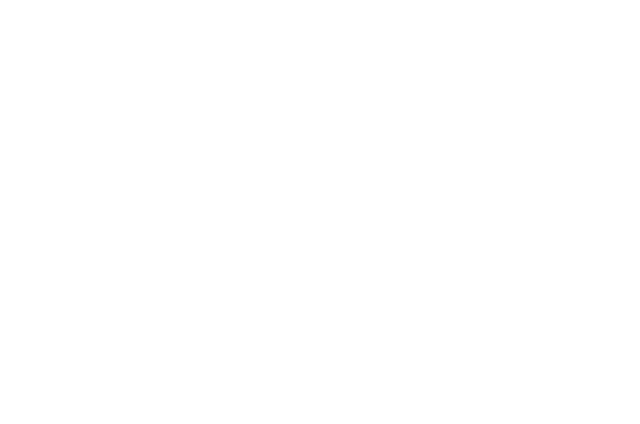
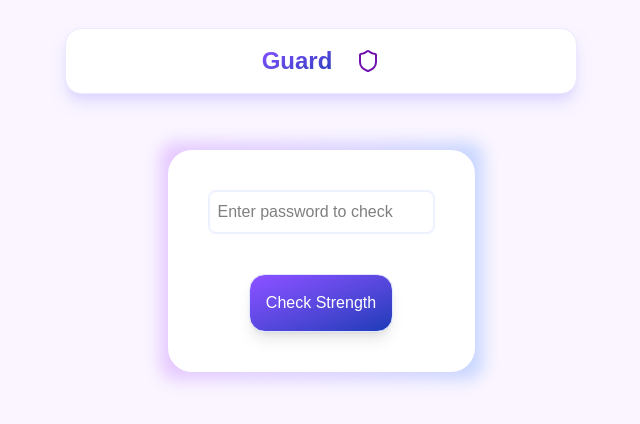
Before and after one commit to SwarthakDas/guard, a React (Vite) app in the folder client/: page /checker in a window 1280 px wide. Before the commit this address had no page. Shown: the top 424 px of the page, without its empty margins (319-959 px from the left). Built offline with nearby package versions, Linux system fonts and the light colour scheme; a web font is replaced by a local one.

Commit message:
strength checker added

```diff
--- a/client/src/App.jsx
+++ b/client/src/App.jsx
@@ -7,6 +7,7 @@
 import FavouritesPage from "./pages/FavouritesPage"
 import SavePasswordPage from "./pages/SavePasswordPage"
 import ProfilePage from "./pages/ProfilePage"
+import CheckerPage from "./pages/CheckerPage"
 
 const App = () => {
   const isAuth=Boolean(useSelector((state)=>state.auth))
@@ -22,6 +23,7 @@
           <Route path="/favourite-passwords" element={isAuth?<FavouritesPage/>:<Navigate to="/login"/>} />
           <Route path="/save" element={isAuth?<SavePasswordPage/>:<Navigate to="/login"/>} />
           <Route path="/profile" element={isAuth?<ProfilePage/>:<Navigate to="/login"/>} />
+          <Route path="/checker" element={<CheckerPage/>} />
         </Routes>
       </BrowserRouter>
     </div>
--- /dev/null
+++ b/client/src/pages/CheckerPage/index.jsx
@@ -0,0 +1,151 @@
+import { useState } from 'react';
+import { Shield } from 'lucide-react';
+import { useNavigate } from 'react-router-dom';
+
+const CheckerPage = () => {
+  const navigate = useNavigate();
+  const [passwordResult, setPasswordResult] = useState(null);
+
+  function analyzePasswordStrength(password) {
+    const hasUpperCase = /[A-Z]/.test(password);
+    const hasLowerCase = /[a-z]/.test(password);
+    const hasNumbers = /[0-9]/.test(password);
+    const hasSpecialChars = /[!@#$%&*()_+\-=[\]{};':",.<>/?]/.test(password);
+    const hasAdjacentLetters = /(.)(\1{2,})/.test(password);
+    const hasSequentialNumbers = /(?:012|123|234|345|456|567|678|789)/.test(password);
+    const hasKeyboardPattern = /(?:qwerty|asdfgh|zxcvbn)/i.test(password);
+
+    let score = 0;
+    score += Math.min(35, password.length * 2);
+    if (hasUpperCase) score += 10;
+    if (hasLowerCase) score += 10;
+    if (hasNumbers) score += 10;
+    if (hasSpecialChars) score += 10;
+
+    const uniqueChars = new Set(password).size;
+    score += Math.min(20, uniqueChars * 2);
+
+    if (hasAdjacentLetters) score -= 10;
+    if (hasSequentialNumbers) score -= 10;
+    if (hasKeyboardPattern) score -= 10;
+
+    score = Math.max(0, Math.min(100, score));
+
+    let strength;
+    if (score >= 80) strength = "Very Strong";
+    else if (score >= 60) strength = "Strong";
+    else if (score >= 40) strength = "Moderate";
+    else if (score >= 20) strength = "Weak";
+    else strength = "Very Weak";
+
+    return {
+      score,
+      strength,
+      details: {
+        length: password.length,
+        hasUpperCase,
+        hasLowerCase,
+        hasNumbers,
+        hasSpecialChars,
+        uniqueCharacters: uniqueChars,
+        weaknesses: {
+          hasAdjacentLetters,
+          hasSequentialNumbers,
+          hasKeyboardPattern
+        }
+      }
+    };
+  }
+
+  const handlePasswordCheck = (e) => {
+    e.preventDefault();
+    const password = e.target.password.value;
+    const result = analyzePasswordStrength(password);
+    setPasswordResult(result);
+  };
+
+  const getScoreColor = (score) => {
+    if (score >= 80) return 'text-green-600';
+    if (score >= 60) return 'text-blue-600';
+    if (score >= 40) return 'text-yellow-600';
+    return 'text-red-600';
+  };
+
+  return (
+    <div className="flex flex-col bg-purple-50 h-screen items-center">
+      <div className="p-4 m-4 mt-7 mx-4 shadow-lg shadow-violet-200 border-1 border-violet-100 rounded-2xl min-w-96 lg:w-lg bg-white cursor-pointer" onClick={()=>{navigate("/")}}>
+            <div className='flex justify-center gap-6'>
+                <p className='font-bold text-2xl  bg-gradient-to-br from-violet-500 to-blue-800 bg-clip-text text-transparent'>Guard</p>
+                <Shield className='mt-1 text-purple-800' />
+            </div>
+        </div>
+
+
+      <div className="relative group">
+        <div className="absolute -inset-1 bg-gradient-to-r from-purple-500 to-blue-500 rounded-2xl blur opacity-25 group-hover:opacity-50 transition duration-1000 group-hover:duration-200 m-4 mt-9" />
+        <div className="relative">
+          <div className="p-4 m-5 rounded-3xl mt-10 bg-white lg:p-10">
+            <form onSubmit={handlePasswordCheck} className="flex flex-col gap-4 items-center">
+              <input
+                type="text"
+                name="password"
+                placeholder="Enter password to check"
+                className="p-2 rounded-lg border-indigo-50 focus:border-purple-500 focus:ring-2 focus:ring-violet-200 border-2 transition-all duration-300"
+              />
+
+              <button
+                type="submit"
+                className="border-1 rounded-2xl p-4 mt-6 shadow-lg hover:shadow-xl border-indigo-100 hover:border-indigo-300 transition-all duaration-300 hover:scale-105 font-medium text-wrap bg-gradient-to-br from-violet-500 to-blue-800 text-white cursor-pointer"
+              >
+                Check Strength
+              </button>
+            </form>
+
+            {passwordResult && (
+              <div className="mt-6 space-y-4">
+                <div className="text-center">
+                  <h3 className={`text-xl font-bold ${getScoreColor(passwordResult.score)}`}>
+                    {passwordResult.strength}
+                  </h3>
+                  <p className="text-gray-600">Score: {passwordResult.score}/100</p>
+                </div>
+
+                <div className="space-y-2">
+                  <h4 className="font-semibold text-indigo-900">Password Analysis:</h4>
+                  <ul className="space-y-1 text-sm text-gray-600">
+                    <li>Length: {passwordResult.details.length} characters</li>
+                    <li>Contains uppercase: {passwordResult.details.hasUpperCase ? '✅' : '❌'}</li>
+                    <li>Contains lowercase: {passwordResult.details.hasLowerCase ? '✅' : '❌'}</li>
+                    <li>Contains numbers: {passwordResult.details.hasNumbers ? '✅' : '❌'}</li>
+                    <li>Contains special characters: {passwordResult.details.hasSpecialChars ? '✅' : '❌'}</li>
+                  </ul>
+
+                  {(passwordResult.details.weaknesses.hasAdjacentLetters ||
+                    passwordResult.details.weaknesses.hasSequentialNumbers ||
+                    passwordResult.details.weaknesses.hasKeyboardPattern) && (
+                    <div className="mt-4">
+                      <h4 className="font-semibold text-red-500">Weaknesses Found:</h4>
+                      <ul className="space-y-1 text-sm text-red-400">
+                        {passwordResult.details.weaknesses.hasAdjacentLetters && (
+                          <li>• Contains repeated characters</li>
+                        )}
+                        {passwordResult.details.weaknesses.hasSequentialNumbers && (
+                          <li>• Contains sequential numbers</li>
+                        )}
+                        {passwordResult.details.weaknesses.hasKeyboardPattern && (
+                          <li>• Contains keyboard patterns</li>
+                        )}
+                      </ul>
+                    </div>
+                  )}
+                </div>
+              </div>
+            )}
+          </div>
+        </div>
+      </div>
+    </div>
+  );
+};
+
+export default CheckerPage;
--- a/client/src/pages/FavouritesPage/index.jsx
+++ b/client/src/pages/FavouritesPage/index.jsx
@@ -176,6 +176,7 @@
         <div>
         <div className="p-4">
         {loading && <p className="text-center text-gray-500">Loading passwords...</p>}
+        {!loading && passwords.length===0 && <p className="text-center text-gray-500">No Favourite Passwords found</p>}
         {error && <p className="text-center text-red-500">{error}</p>}
 
         {!loading && !error && (
--- a/client/src/pages/HomePage/index.jsx
+++ b/client/src/pages/HomePage/index.jsx
@@ -148,7 +148,7 @@
                     <span
                       className={`ml-4 whitespace-nowrap transition-all duration-300 ${
                         isExpanded ? "opacity-100" : "opacity-0"
-                      }`}
+                      }`} onClick={()=>{navigate("/checker")}}
                     >
                       Strength Checker
                     </span>
@@ -208,7 +208,8 @@
               </li>
               <hr className="border-white "/>
               <li>
-                <a href="#" className="flex items-center text-white transition-all duration-300 hover:opacity-75">
+                <a href="#" className="flex items-center text-white transition-all duration-300 hover:opacity-75"
+                onClick={()=>{navigate("/checker")}}>
                   <ShieldCheck className="h-6 w-6" />
                   <span className="ml-4 whitespace-nowrap font-medium">Strength Checker</span>
                 </a>
```
